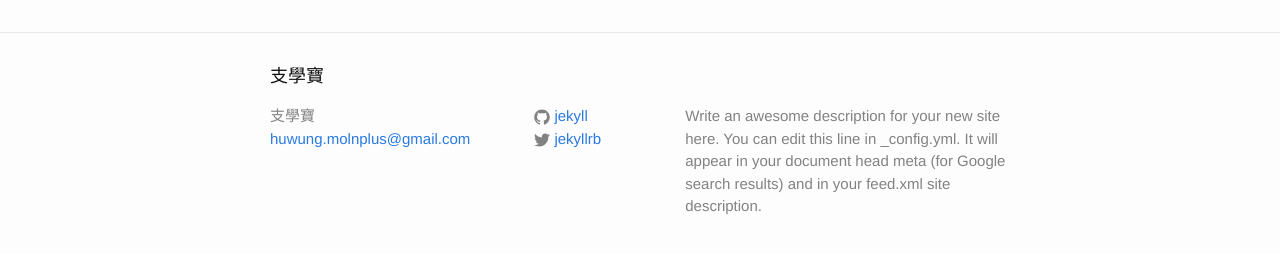
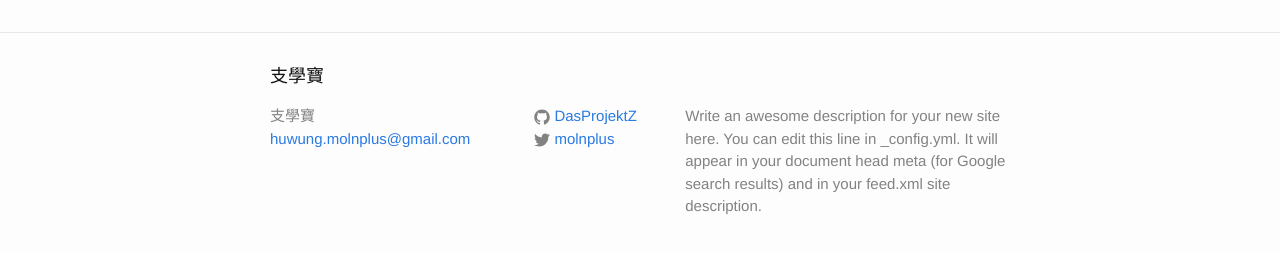
Before and after one commit to DasProjektZ/DasProjektZ.github.io, a Jekyll site: the page built from index.html, in a window 1280 px wide. Shown: the part 264-517 px from the top of the page. Built offline with Jekyll 4.4.1, drawn with Linux system fonts in a browser that asks for light colours.

Commit message:
updated config

```diff
--- a/_config.yml
+++ b/_config.yml
@@ -14,8 +14,8 @@ description: > # this means to ignore newlines until "baseurl:"
   Google search results) and in your feed.xml site description.
 baseurl: "" # the subpath of your site, e.g. /blog
 url: "http://yourdomain.com" # the base hostname & protocol for your site
-twitter_username: jekyllrb
-github_username:  jekyll
+twitter_username: molnplus
+github_username:  DasProjektZ
 
 # Build settings
 markdown: kramdown
```
